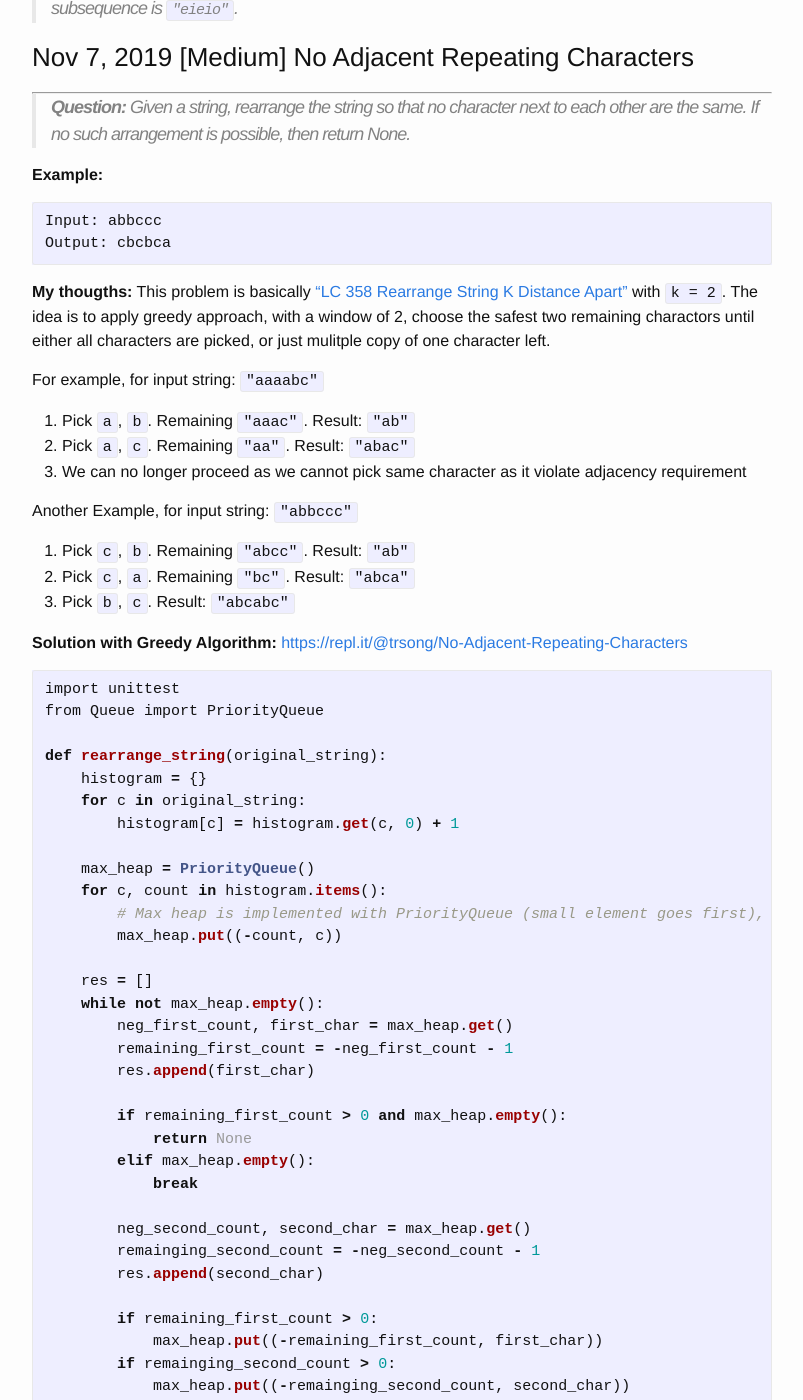
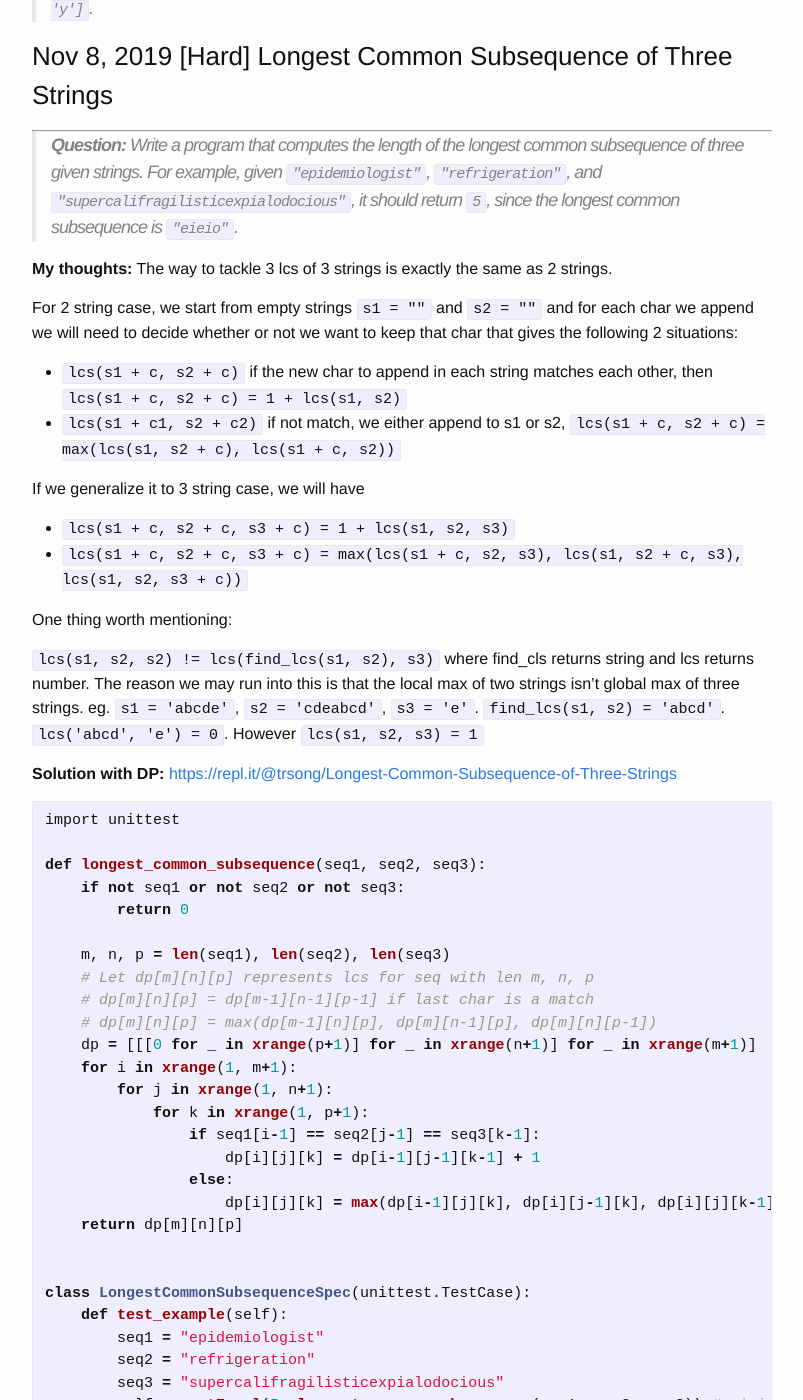
Before and after one commit to trsong/trsong.github.io, a Jekyll site: the page built from _posts/2019-11-01-DailyQuestionsNov.md, in a window 1280 px wide and 1400 px high, scrolled down 873 px. Shown: the whole window, without its empty margins (238-1041 px from the left). Built offline with Jekyll 4.4.1, drawn with Linux system fonts in a browser that asks for light colours; some of the changed text lies outside the part shown.

Commit message:
Add Solution to Nov 8 Problem

````diff
--- a/_posts/2019-11-01-DailyQuestionsNov.md
+++ b/_posts/2019-11-01-DailyQuestionsNov.md
@@ -19,10 +19,125 @@ categories: Python/Java
 **Java Playground:** [https://repl.it/languages/java](https://repl.it/languages/java)
 
 
+
+### Nov 9, 2019 \[Hard\] Order of Alien Dictionary
+---
+> **Question:** You come across a dictionary of sorted words in a language you've never seen before. Write a program that returns the correct order of letters in this language.
+>
+> For example, given `['xww', 'wxyz', 'wxyw', 'ywx', 'ywz']`, you should return `['x', 'z', 'w', 'y']`.
+
 ### Nov 8, 2019 \[Hard\] Longest Common Subsequence of Three Strings
 ---
 > **Question:** Write a program that computes the length of the longest common subsequence of three given strings. For example, given `"epidemiologist"`, `"refrigeration"`, and `"supercalifragilisticexpialodocious"`, it should return `5`, since the longest common subsequence is `"eieio"`.
 
+**My thoughts:** The way to tackle 3 lcs of 3 strings is exactly the same as 2 strings.
+
+For 2 string case, we start from empty strings `s1 = ""` and `s2 = ""` and for each char we append we will need to decide whether or not we want to keep that char that gives the following 2 situations:
+
+- `lcs(s1 + c, s2 + c)` if the new char to append in each string matches each other, then `lcs(s1 + c, s2 + c) = 1 + lcs(s1, s2)`
+- `lcs(s1 + c1, s2 + c2)` if not match, we either append to s1 or s2, `lcs(s1 + c, s2 + c) = max(lcs(s1, s2 + c), lcs(s1 + c, s2))`
+
+If we generalize it to 3 string case, we will have
+- `lcs(s1 + c, s2 + c, s3 + c) = 1 + lcs(s1, s2, s3)`
+- `lcs(s1 + c, s2 + c, s3 + c) = max(lcs(s1 + c, s2, s3), lcs(s1, s2 + c, s3), lcs(s1, s2, s3 + c))`
+
+One thing worth mentioning:
+
+`lcs(s1, s2, s2) != lcs(find_lcs(s1, s2), s3)` where find_cls returns string and lcs returns number. The reason we may run into this is that the local max of two strings isn't global max of three strings.
+eg. `s1 = 'abcde'`, `s2 = 'cdeabcd'`, `s3 = 'e'`. `find_lcs(s1, s2) = 'abcd'`. `lcs('abcd', 'e') = 0`. However `lcs(s1, s2, s3) = 1`
+
+
+
+**Solution with DP:** [https://repl.it/@trsong/Longest-Common-Subsequence-of-Three-Strings](https://repl.it/@trsong/Longest-Common-Subsequence-of-Three-Strings)
+```py
+import unittest
+
+def longest_common_subsequence(seq1, seq2, seq3):
+    if not seq1 or not seq2 or not seq3:
+        return 0
+
+    m, n, p = len(seq1), len(seq2), len(seq3)
+    # Let dp[m][n][p] represents lcs for seq with len m, n, p
+    # dp[m][n][p] = dp[m-1][n-1][p-1] if last char is a match
+    # dp[m][n][p] = max(dp[m-1][n][p], dp[m][n-1][p], dp[m][n][p-1])
+    dp = [[[0 for _ in xrange(p+1)] for _ in xrange(n+1)] for _ in xrange(m+1)]
+    for i in xrange(1, m+1):
+        for j in xrange(1, n+1):
+            for k in xrange(1, p+1):
+                if seq1[i-1] == seq2[j-1] == seq3[k-1]:
+                    dp[i][j][k] = dp[i-1][j-1][k-1] + 1
+                else:
+                    dp[i][j][k] = max(dp[i-1][j][k], dp[i][j-1][k], dp[i][j][k-1])
+    return dp[m][n][p]
+
+
+class LongestCommonSubsequenceSpec(unittest.TestCase):
+    def test_example(self):
+        seq1 = "epidemiologist"
+        seq2 = "refrigeration"
+        seq3 = "supercalifragilisticexpialodocious"
+        self.assertEqual(5, longest_common_subsequence(seq1, seq2, seq3)) # eieio
+
+    def test_empty_inputs(self):
+        self.assertEqual(0, longest_common_subsequence("", "", ""))
+        self.assertEqual(0, longest_common_subsequence("", "", "a"))
+        self.assertEqual(0, longest_common_subsequence("", "a", "a"))
+        self.assertEqual(0, longest_common_subsequence("a", "a", ""))
+
+    def test_contains_common_subsequences(self):
+        seq1 = "abcd1e2"
+        seq2 = "bc12ea"
+        seq3 = "bd1ea"
+        self.assertEqual(3, longest_common_subsequence(seq1, seq2, seq3)) # b1e
+
+    def test_contains_same_prefix(self):
+        seq1 = "abc"
+        seq2 = "abcd"
+        seq3 = "abcde"
+        self.assertEqual(3, longest_common_subsequence(seq1, seq2, seq3)) # abc
+
+    def test_contains_same_subfix(self):
+        seq1 = "5678"
+        seq2 = "345678"
+        seq3 = "12345678"
+        self.assertEqual(4, longest_common_subsequence(seq1, seq2, seq3)) # 5678
+
+    def test_lcs3_not_subset_of_lcs2(self):
+        seq1 = "abedcf"
+        seq2 = "ibdcfe"
+        seq3 = "beklm"
+        """
+        LCS(seq1, seq2) = bdcf
+        LCS(LCS(seq1, seq2), seq3) = b
+        LCS(seq1, seq2, seq3) = be
+        """
+        self.assertEqual(2, longest_common_subsequence(seq1, seq2, seq3)) # be
+
+    def test_lcs3_not_subset_of_lcs2_example2(self):
+        seq1 = "abedcf"
+        seq2 = "ibdcfe"
+        seq3 = "eklm"
+        """
+        LCS(seq1, seq2) = bdcf
+        LCS(LCS(seq1, seq2), seq3) = None
+        LCS(seq1, seq2, seq3) = e
+        """
+        self.assertEqual(1, longest_common_subsequence(seq1, seq2, seq3)) # e
+
+    def test_multiple_candidates_of_lcs(self):
+        s1 = "abcd"
+        s2 = "123"
+        s3 = "456"
+        s4 = "efgh"
+        seq1 = s1 + s3 + s4 + s2
+        seq2 = s3 + s4 + s2 + s1
+        seq3 = s4 + s3 + s2 + s1
+        self.assertEqual(len(s4) + len(s2), longest_common_subsequence(seq1, seq2, seq3))
+
+
+if __name__ == '__main__':
+    unittest.main(exit=False)
+```
 
 ### Nov 7, 2019 \[Medium\] No Adjacent Repeating Characters
 ---
````
